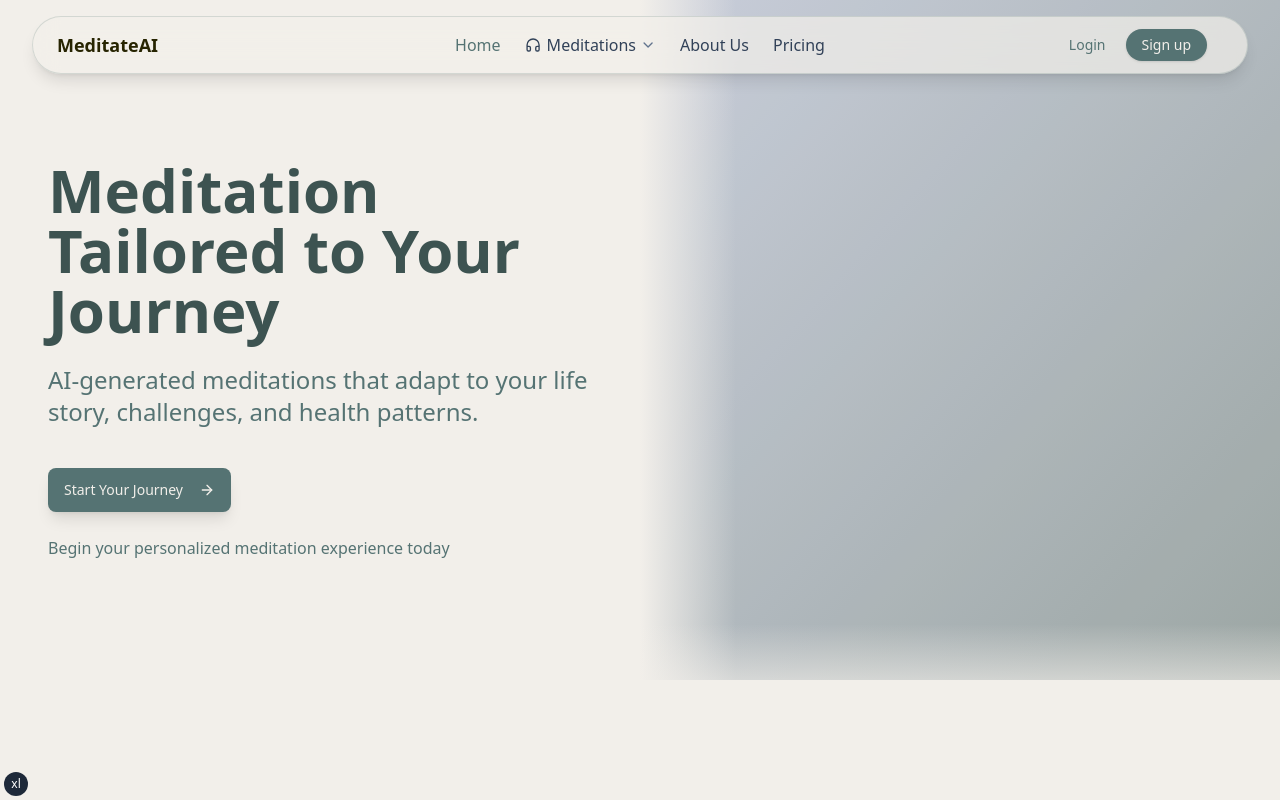
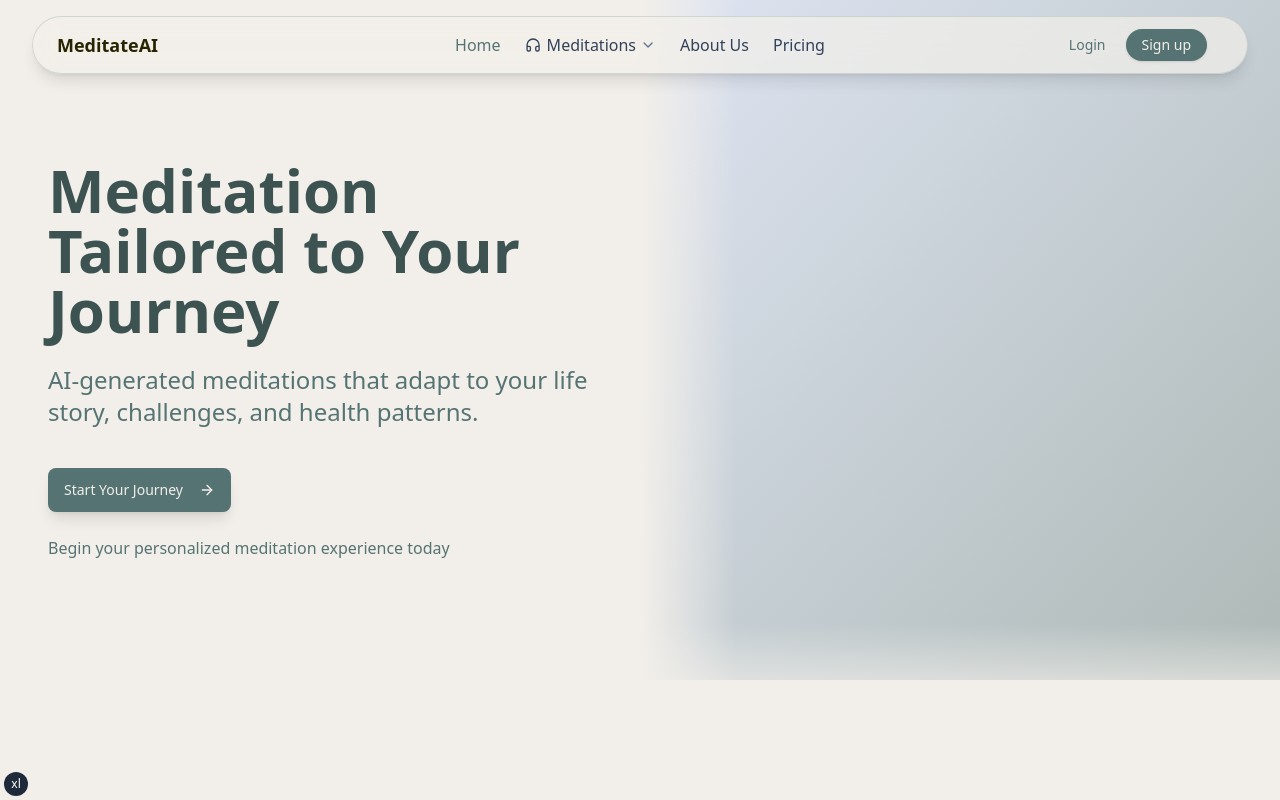
Before and after one commit to undertap/webapp-starter-1, a Next.js app in the folder apps/web/: page / in a window 1280 px wide. Shown: the top 800 px of the page. Built offline with nearby package versions, Linux system fonts and the light colour scheme.

Commit message:
Make the video brighter

```diff
--- a/apps/web/src/components/ui/hero-background.tsx
+++ b/apps/web/src/components/ui/hero-background.tsx
@@ -44,8 +44,8 @@ export function HeroBackground({ className, children }: HeroBackgroundProps) {
         {/* Light overlay for mobile/tablet - reduced for better video visibility */}
         <div className="absolute inset-0 bg-[#f2efea]/10 lg:bg-transparent backdrop-blur-[1px] lg:backdrop-blur-none z-10" />
 
-        {/* Slightly darker overlay for better text contrast */}
-        <div className="absolute inset-0 bg-black/30 lg:bg-black/10 z-10" />
+        {/* Dark overlay - only on mobile/tablet, completely removed on desktop */}
+        <div className="absolute inset-0 bg-black/30 lg:bg-transparent z-10" />
 
         {/* Gradient fade for desktop view only */}
         <div className="absolute inset-y-0 left-0 w-0 lg:w-24 bg-gradient-to-r from-[#f2efea] to-transparent z-10" />
@@ -53,7 +53,7 @@ export function HeroBackground({ className, children }: HeroBackgroundProps) {
         {!videoError ? (
           <video
             ref={videoRef}
-            className="absolute inset-0 w-full h-full object-cover"
+            className="absolute inset-0 w-full h-full object-cover lg:brightness-125"
             autoPlay
             muted
             loop
```
